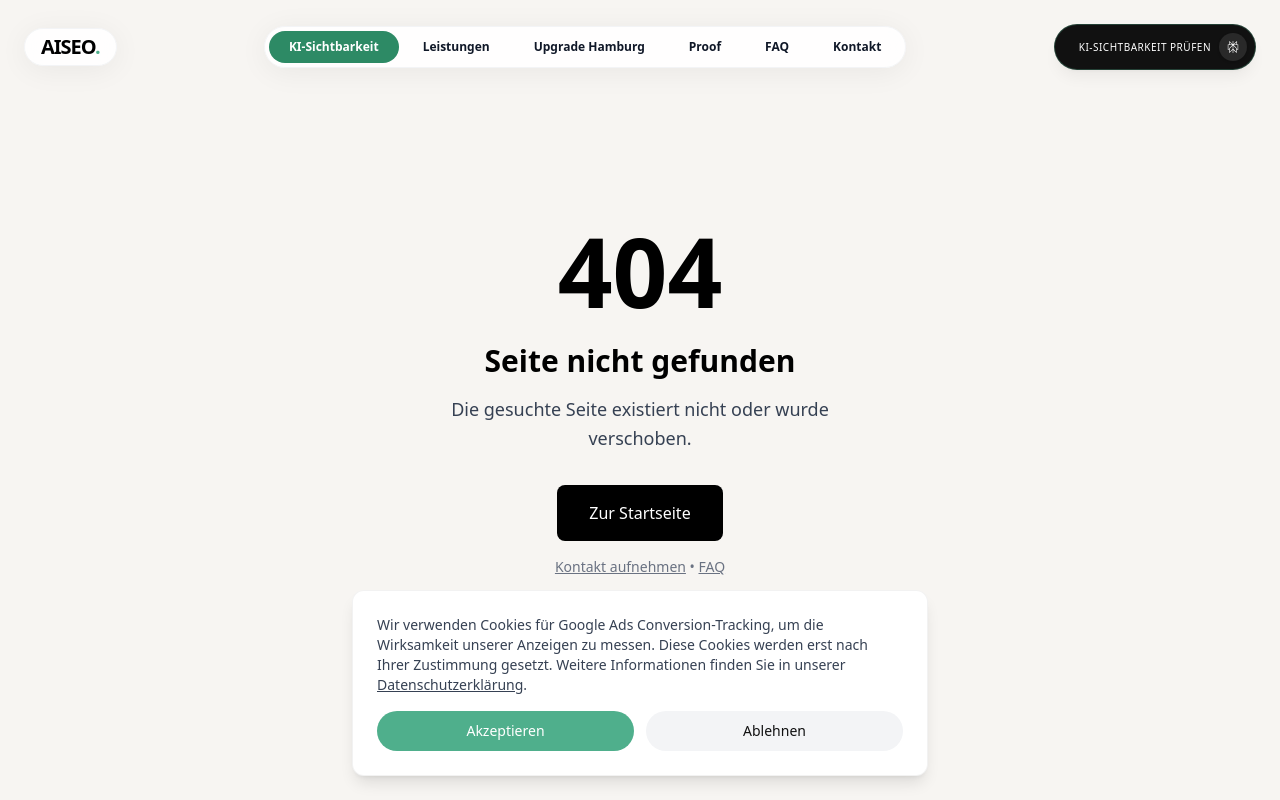
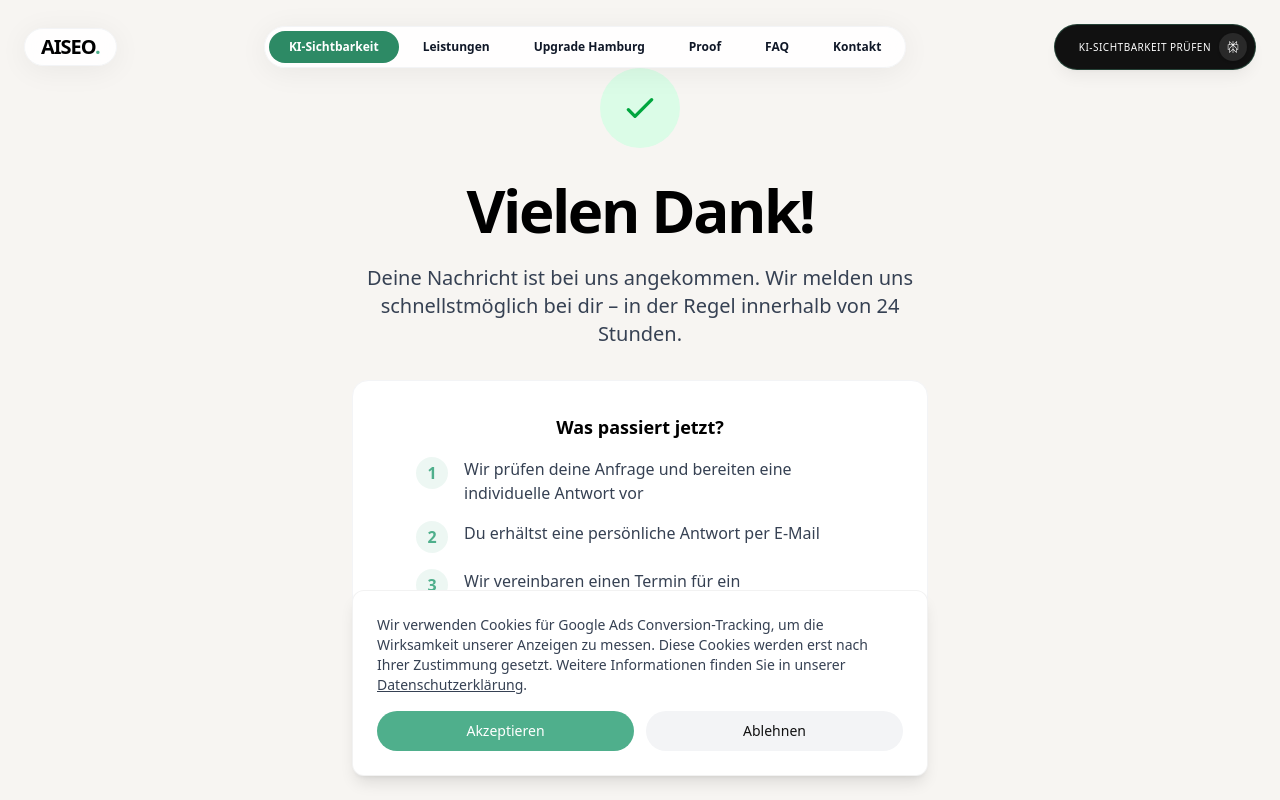
Before and after one commit to VadimShchepin/relaunch, a Next.js app: page /contact/danke in a window 1280 px wide. Before the commit this address had no page. Shown: the top 800 px of the page. Built offline with nearby package versions, Linux system fonts and the light colour scheme; a web font is replaced by a local one.

Commit message:
add: thank you page for the form

```diff
--- a/app/ai-sichtbarkeit/page.tsx
+++ b/app/ai-sichtbarkeit/page.tsx
@@ -495,7 +495,6 @@ const ContactFormSection: React.FC = () => {
         kurzanalyse: true
     });
     const [isSubmitting, setIsSubmitting] = useState(false);
-    const [submitted, setSubmitted] = useState(false);
     const [error, setError] = useState('');
 
     const handleSubmit = async (e: React.FormEvent) => {
@@ -517,7 +516,7 @@ const ContactFormSection: React.FC = () => {
 
             const data = await response.json();
             if (data.ok) {
-                setSubmitted(true);
+                window.location.href = '/contact/danke';
             } else {
                 setError('Ein Fehler ist aufgetreten. Bitte versuche es später erneut.');
             }
@@ -538,16 +537,7 @@ const ContactFormSection: React.FC = () => {
                     Ich antworte innerhalb von 24–48h.
                 </p>
 
-                {submitted ? (
-                    <div className="bg-green-50 border border-green-200 rounded-2xl p-8 text-center">
-                        <div className="w-16 h-16 bg-green-100 rounded-full flex items-center justify-center mx-auto mb-4">
-                            <CheckIcon className="w-8 h-8 text-green-600" />
-                        </div>
-                        <h3 className="text-xl font-semibold text-black mb-2">Vielen Dank!</h3>
-                        <p className="text-gray-600">Ich melde mich innerhalb von 24–48h bei dir.</p>
-                    </div>
-                ) : (
-                    <form onSubmit={handleSubmit} className="space-y-6">
+                <form onSubmit={handleSubmit} className="space-y-6">
                         <div>
                             <label htmlFor="name" className="block text-sm font-medium text-gray-700 mb-2">
                                 Name *
@@ -652,7 +642,6 @@ const ContactFormSection: React.FC = () => {
                             einverstanden.
                         </p>
                     </form>
-                )}
             </FadeIn>
         </section>
     );
--- a/app/ai-sichtbarkeits-upgrade-hamburg/page.tsx
+++ b/app/ai-sichtbarkeits-upgrade-hamburg/page.tsx
@@ -257,7 +257,6 @@ const ContactFormSection: React.FC = () => {
     nachricht: '',
   });
   const [isSubmitting, setIsSubmitting] = useState(false);
-  const [submitted, setSubmitted] = useState(false);
   const [error, setError] = useState('');
 
   const handleSubmit = async (e: React.FormEvent) => {
@@ -278,7 +277,7 @@ const ContactFormSection: React.FC = () => {
       });
 
       const data = await response.json();
-      if (data.ok) setSubmitted(true);
+      if (data.ok) window.location.href = '/contact/danke';
       else setError('Ein Fehler ist aufgetreten. Bitte versuchen Sie es später erneut.');
     } catch {
       setError('Ein Fehler ist aufgetreten. Bitte versuchen Sie es später erneut.');
@@ -296,16 +295,7 @@ const ContactFormSection: React.FC = () => {
         </h2>
         <p className="text-gray-600 mb-8">Kurz & unverbindlich. Ich antworte in 24–48h.</p>
 
-        {submitted ? (
-          <div className="bg-green-50 border border-green-200 rounded-2xl p-8 text-center">
-            <div className="w-16 h-16 bg-green-100 rounded-full flex items-center justify-center mx-auto mb-4">
-              <CheckIcon className="w-8 h-8 text-green-600" />
-            </div>
-            <h3 className="text-xl font-semibold text-black mb-2">Danke!</h3>
-            <p className="text-gray-600">Ich melde mich innerhalb von 24–48h bei Ihnen.</p>
-          </div>
-        ) : (
-          <form onSubmit={handleSubmit} className="space-y-6">
+        <form onSubmit={handleSubmit} className="space-y-6">
             <div className="grid sm:grid-cols-2 gap-6">
               <div>
                 <label htmlFor="name" className="block text-sm font-medium text-gray-700 mb-2">
@@ -414,7 +404,6 @@ const ContactFormSection: React.FC = () => {
               einverstanden.
             </p>
           </form>
-        )}
       </FadeIn>
     </section>
   );
--- /dev/null
+++ b/app/contact/danke/layout.tsx
@@ -0,0 +1,18 @@
+import type { Metadata } from "next";
+
+export const metadata: Metadata = {
+  title: "Vielen Dank für deine Nachricht | aiseo.hamburg",
+  description: "Deine Nachricht ist bei uns angekommen. Wir melden uns schnellstmöglich bei dir.",
+  robots: {
+    index: false,
+    follow: true,
+  },
+};
+
+export default function DankeLayout({
+  children,
+}: {
+  children: React.ReactNode;
+}) {
+  return children;
+}
--- /dev/null
+++ b/app/contact/danke/page.tsx
@@ -0,0 +1,88 @@
+'use client';
+
+import React from "react";
+import { Navbar } from "@/components/sections/Navbar";
+import { Footer } from "@/components/sections/Footer";
+import { FadeIn } from "@/components/ui/FadeIn";
+import { CheckIcon } from "@/components/ui/Icons";
+
+export default function ContactSuccessPage() {
+  return (
+    <div className="relative w-full overflow-hidden bg-brand-bg text-brand-text font-sans selection:bg-brand-accent selection:text-white">
+      <Navbar />
+
+      <main className="min-h-screen bg-[#F7F5F2] flex items-center justify-center px-6 py-16">
+        <div className="max-w-2xl mx-auto text-center">
+          <FadeIn>
+            <div className="w-20 h-20 bg-green-100 rounded-full flex items-center justify-center mx-auto mb-8">
+              <CheckIcon className="w-10 h-10 text-green-600" />
+            </div>
+
+            <h1 className="text-5xl md:text-6xl font-semibold tracking-[-0.04em] text-black mb-6">
+              Vielen Dank!
+            </h1>
+
+            <p className="text-xl text-gray-700 mb-8 max-w-xl mx-auto">
+              Deine Nachricht ist bei uns angekommen. Wir melden uns schnellstmöglich bei dir – in der Regel innerhalb von 24 Stunden.
+            </p>
+
+            <div className="bg-white rounded-card border border-gray-100 p-8 mb-8">
+              <h2 className="text-lg font-semibold text-black mb-4">
+                Was passiert jetzt?
+              </h2>
+              <div className="space-y-4 text-left max-w-md mx-auto">
+                <div className="flex gap-4">
+                  <div className="flex-shrink-0 w-8 h-8 bg-brand-accent/10 rounded-full flex items-center justify-center text-brand-accent font-semibold">
+                    1
+                  </div>
+                  <div>
+                    <p className="text-gray-700">
+                      Wir prüfen deine Anfrage und bereiten eine individuelle Antwort vor
+                    </p>
+                  </div>
+                </div>
+                <div className="flex gap-4">
+                  <div className="flex-shrink-0 w-8 h-8 bg-brand-accent/10 rounded-full flex items-center justify-center text-brand-accent font-semibold">
+                    2
+                  </div>
+                  <div>
+                    <p className="text-gray-700">
+                      Du erhältst eine persönliche Antwort per E-Mail
+                    </p>
+                  </div>
+                </div>
+                <div className="flex gap-4">
+                  <div className="flex-shrink-0 w-8 h-8 bg-brand-accent/10 rounded-full flex items-center justify-center text-brand-accent font-semibold">
+                    3
+                  </div>
+                  <div>
+                    <p className="text-gray-700">
+                      Wir vereinbaren einen Termin für ein unverbindliches Erstgespräch
+                    </p>
+                  </div>
+                </div>
+              </div>
+            </div>
+
+            <div className="flex flex-col sm:flex-row gap-4 justify-center">
+              <a
+                href="/"
+                className="inline-flex items-center justify-center px-6 py-3 bg-black text-white rounded-lg font-medium hover:bg-gray-800 transition-colors"
+              >
+                Zur Startseite
+              </a>
+              <a
+                href="/faq"
+                className="inline-flex items-center justify-center px-6 py-3 bg-white text-black border border-gray-200 rounded-lg font-medium hover:border-black transition-colors"
+              >
+                FAQ durchstöbern
+              </a>
+            </div>
+          </FadeIn>
+        </div>
+      </main>
+
+      <Footer />
+    </div>
+  );
+}
--- a/app/contact/page.tsx
+++ b/app/contact/page.tsx
@@ -14,7 +14,6 @@ export default function ContactPage() {
     message: "",
   });
   const [isSubmitting, setIsSubmitting] = useState(false);
-  const [submitted, setSubmitted] = useState(false);
   const [error, setError] = useState("");
 
   const handleSubmit = async (e: React.FormEvent) => {
@@ -34,8 +33,7 @@ export default function ContactPage() {
       const data = await response.json();
 
       if (data.ok) {
-        setSubmitted(true);
-        setFormData({ name: "", email: "", company: "", message: "" });
+        window.location.href = '/contact/danke';
       } else {
         setError(getErrorMessage(data.error));
       }
@@ -160,20 +158,7 @@ export default function ContactPage() {
             {/* Contact Form */}
             <FadeIn delay={200}>
               <div className="bg-white rounded-card border border-gray-100 p-8 md:p-10">
-                {submitted ? (
-                  <div className="text-center py-12">
-                    <div className="w-16 h-16 bg-green-100 rounded-full flex items-center justify-center mx-auto mb-6">
-                      <CheckIcon className="w-8 h-8 text-green-600" />
-                    </div>
-                    <h3 className="text-2xl font-semibold text-black mb-2">
-                      Vielen Dank!
-                    </h3>
-                    <p className="text-gray-600">
-                      Deine Nachricht ist bei uns angekommen. Wir melden uns schnellstmöglich bei dir.
-                    </p>
-                  </div>
-                ) : (
-                  <form onSubmit={handleSubmit} className="space-y-6">
+                <form onSubmit={handleSubmit} className="space-y-6">
                     <div>
                       <label htmlFor="name" className="block text-sm font-medium text-gray-700 mb-2">
                         Name *
@@ -265,11 +250,10 @@ export default function ContactPage() {
                       einverstanden.
                     </p>
                   </form>
-                )}
-              </div>
-            </FadeIn>
-          </div>
-        </section>
+                </div>
+              </FadeIn>
+            </div>
+          </section>
 
         {/* Quick FAQ CTA */}
         <section className="px-6 md:px-12 lg:px-20 py-16 border-t border-black/10">
```
